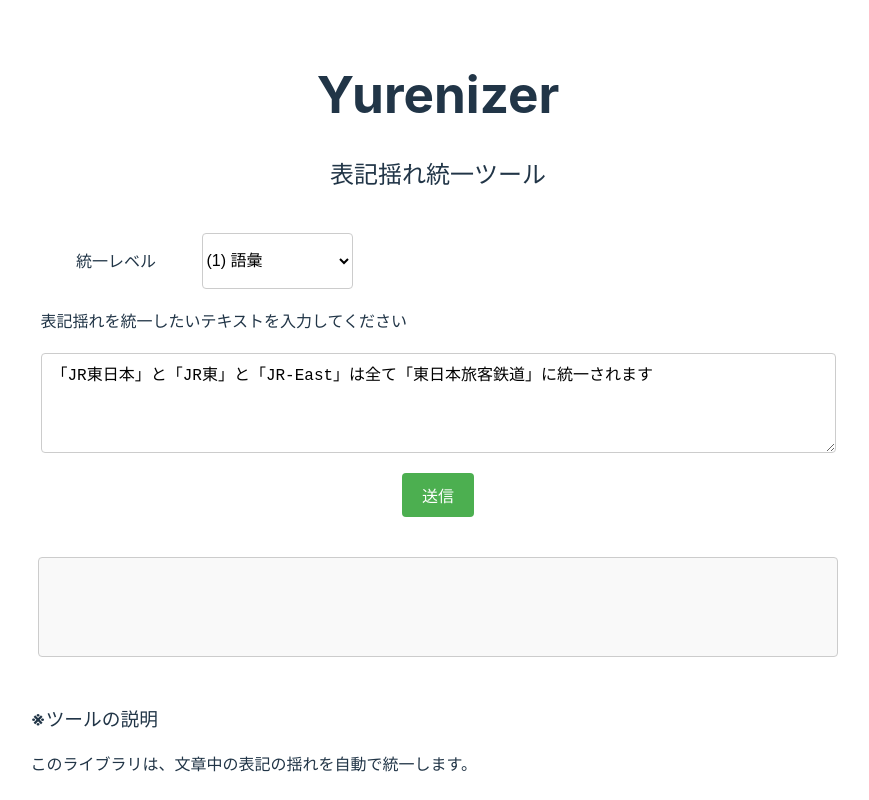
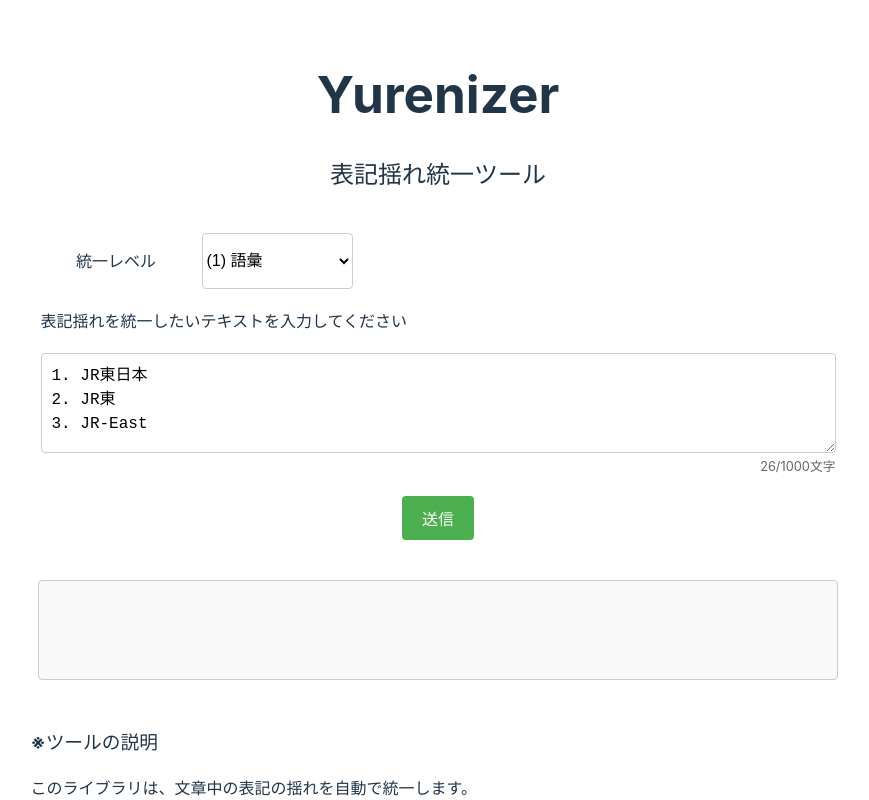
Before and after one commit to sea-turt1e/yurenizer_frontend, a Vue app: page / in a window 1280 px wide. Shown: the top 800 px of the page, without its empty margins (202-1071 px from the left). Built offline with nearby package versions, Linux system fonts and the light colour scheme.

Commit message:
文言変更

```diff
--- a/src/App.vue
+++ b/src/App.vue
@@ -138,17 +138,22 @@
           v-model="inputText"
           type="text"
           class="text-input"
-        placeholder="例：「JR東日本」と「JR東」と「JR-East」は全て「東日本旅客鉄道」に統一されます"
+          :maxlength="1000"
+          placeholder="例：&#13;&#10;1. JR東日本&#13;&#10;2. JR東&#13;&#10;3. JR-East"
         @focus="handleFocus"
-      ></textarea>
+        >
+        </textarea>
+    <div class="character-count" :class="{ 'is-limit': inputText.length >= 1000 }">
+      {{ inputText.length }}/1000文字
+    </div>
     </div>
 
     <button
     @click="handleSubmit"
-      :disabled="isLoading"
+    :disabled="isLoading || inputText.length > 1000"
     class="submit-button"
     >
-      {{ isLoading ? '送信中...' : '送信' }}
+    {{ isLoading ? '処理中...' : '送信' }}
     </button>
 
     <p v-if="error" class="error-message">{{ error }}</p>
@@ -222,7 +227,7 @@ interface Option {
 export default defineComponent({
   name: 'FormComponent',
   setup() {
-    const inputText = ref('「JR東日本」と「JR東」と「JR-East」は全て「東日本旅客鉄道」に統一されます')
+    const inputText = ref('1. JR東日本\n2. JR東\n3. JR-East')
     const isLoading = ref(false)
     const error = ref('')
     const flgOptions = reactive({
@@ -508,4 +513,15 @@ export default defineComponent({
   padding: 10px;
   text-align: left;
 }
+
+.character-count {
+  text-align: right;
+  font-size: 0.8em;
+  color: #666;
+  margin-top: 4px;
+}
+
+.character-count.is-limit {
+  color: #ff0000;
+}
 </style>
```
Lines whose indentation alone changed are shown as unchanged.
